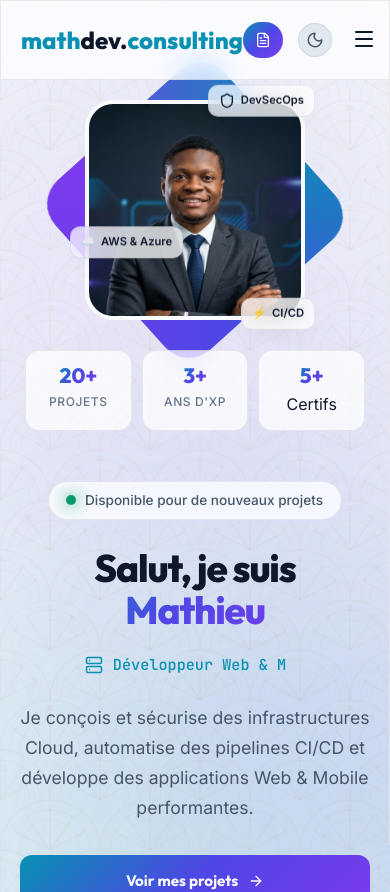
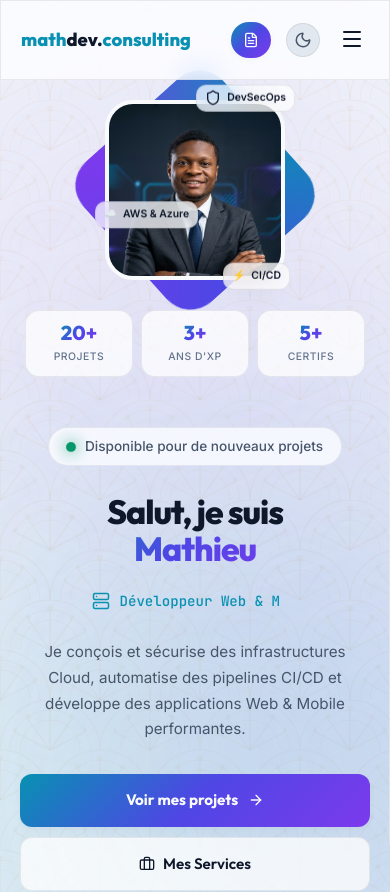
Before and after one commit to Math-ieu/mon-portfolio, a React (Vite) app: page / in a window 390 px wide. Shown: the top 892 px of the page. Built offline with nearby package versions, Linux system fonts and the light colour scheme.

Commit message:
style: optimize responsive layout for mobile devices and refine hero section typography

```diff
--- a/src/components/Hero.css
+++ b/src/components/Hero.css
@@ -635,15 +635,20 @@
   }
 
   .hero-stats {
-    gap: 10px;
+    gap: 8px;
+    width: 100%;
   }
 
   .stat-item {
-    padding: 12px 8px;
+    padding: 10px 6px;
   }
 
   .stat-number {
-    font-size: 1.3rem;
+    font-size: 1.25rem;
+  }
+
+  .stat-label {
+    font-size: 0.65rem;
   }
 
   .hero-particles {
@@ -652,6 +657,39 @@
 
   .scroll-indicator {
     display: none;
+  }
+}
+
+@media (max-width: 400px) {
+  .hero-title {
+    font-size: 2.1rem;
+  }
+
+  .typing-container {
+    font-size: 0.88rem;
+  }
+
+  .hero-description {
+    font-size: 0.95rem;
+  }
+
+  .photo-frame {
+    width: 180px;
+    height: 180px;
+  }
+
+  .tech-badge {
+    font-size: 0.65rem;
+    padding: 4px 8px;
+  }
+
+  .tech-badge-2 {
+    left: -10px;
+    bottom: 50px;
+  }
+
+  .tech-badge-3 {
+    right: -5px;
   }
 }
 
--- a/src/components/Hero.tsx
+++ b/src/components/Hero.tsx
@@ -162,7 +162,7 @@ export default function Hero() {
               </div>
               <div className="stat-item glass">
                 <span className="stat-number">5+</span>
-                <span className="stat-number-label">Certifs</span>
+                <span className="stat-label">Certifs</span>
               </div>
             </div>
           </div>
--- a/src/components/Navbar.css
+++ b/src/components/Navbar.css
@@ -231,6 +231,9 @@
 }
 
 @media (max-width: 480px) {
+  .navbar-logo {
+    font-size: 1.15rem;
+  }
   .cv-button span {
     display: none;
   }
```
